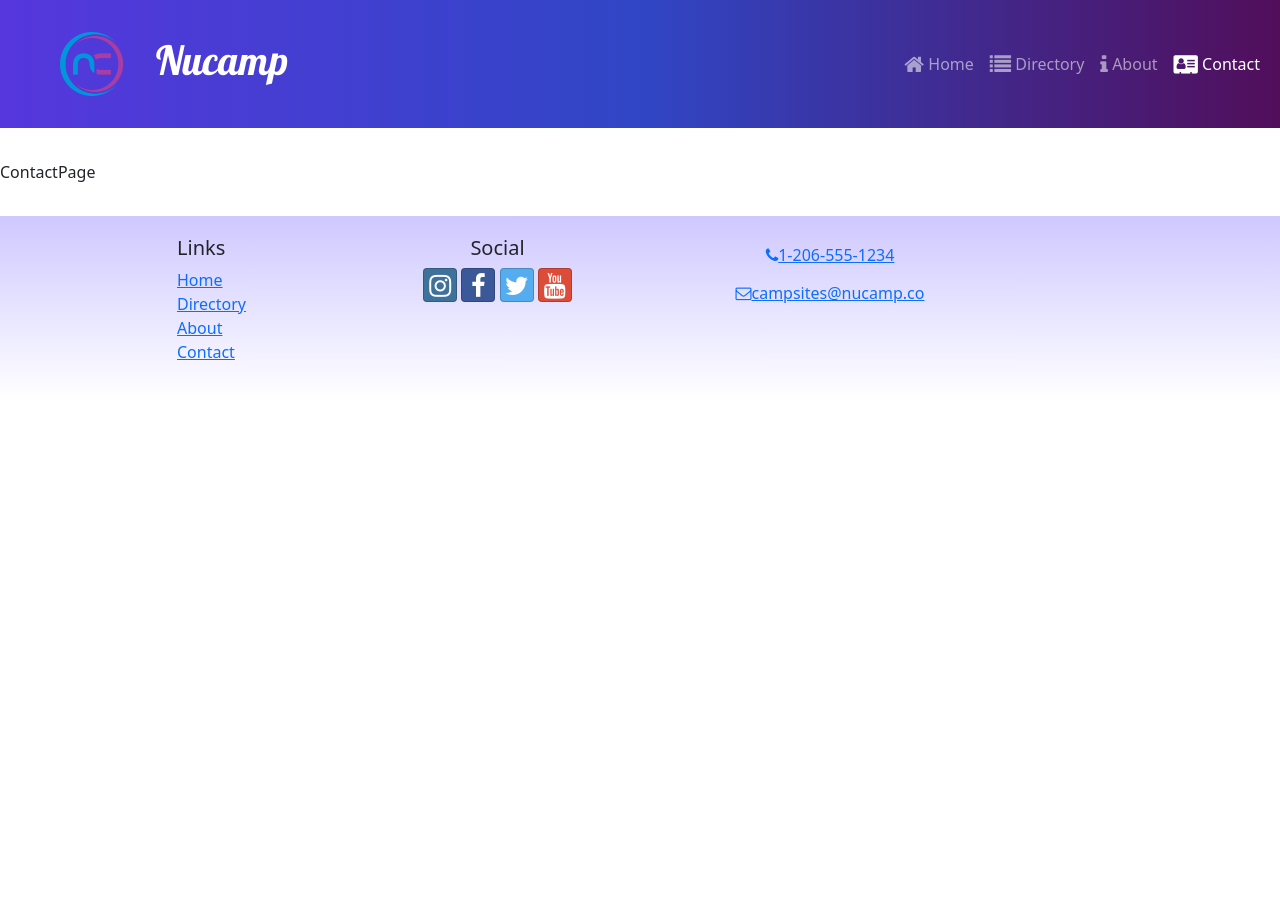
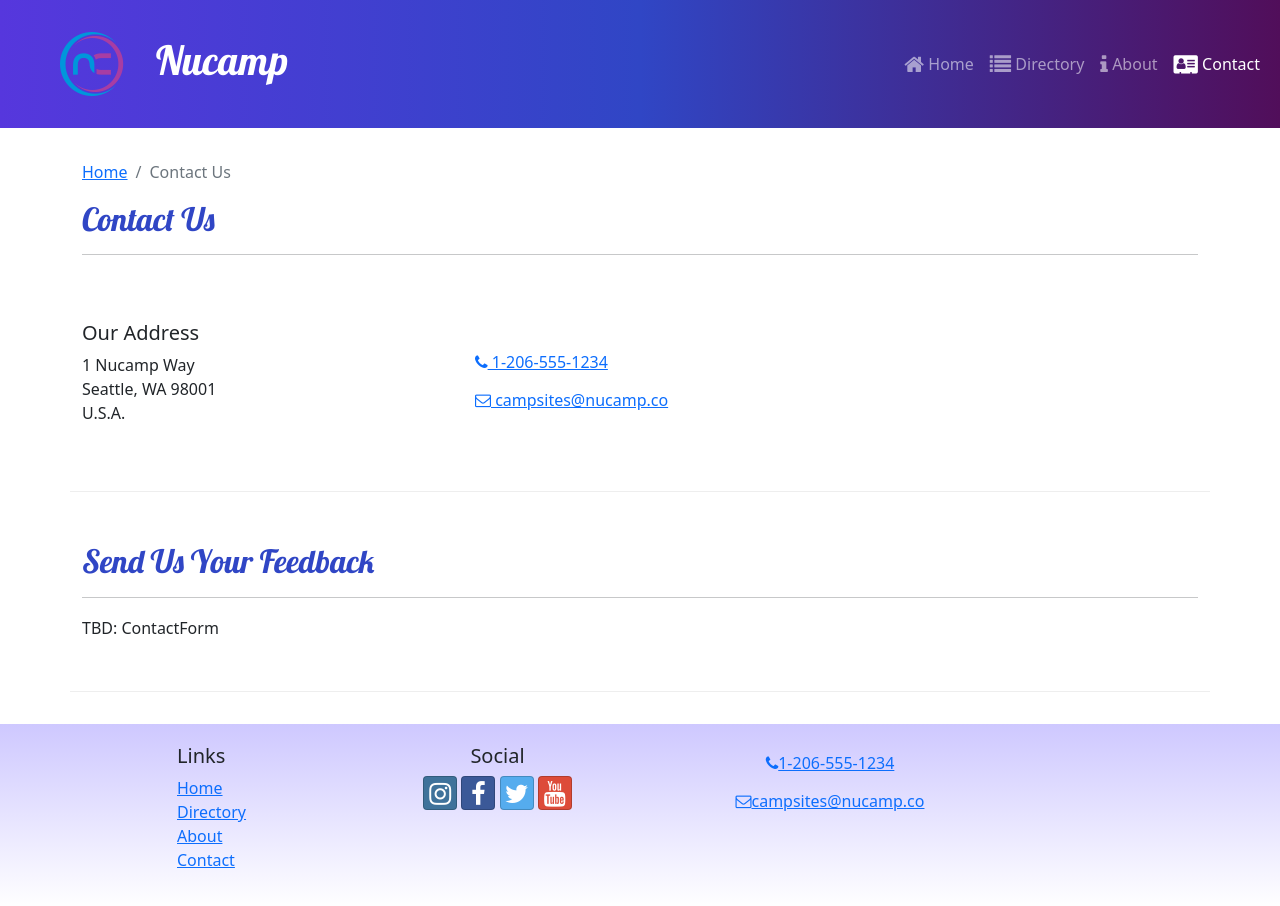
Before and after one commit to dj-supa/nucampsite-with-React, a React (Create React App) app: page /contact in a window 1280 px wide. Before the commit the page ends 800 px from the top, so only its background shows below. Built offline with nearby package versions, Linux system fonts and the light colour scheme.

Commit message:
ContactPage React

```diff
--- /dev/null
+++ b/src/features/display/AnimatedDisplayCard.js
@@ -0,0 +1,32 @@
+import { useState, useEffect } from 'react';
+import { Card, CardImg, CardText, CardBody, CardTitle } from 'reactstrap';
+import { useSpring, animated } from 'react-spring';
+
+const AnimatedDisplayCard = ({ item }) => {
+    const { image, name, description } = item;
+    const [toggle, setToggle] = useState(false);
+
+    const animatedStyle = useSpring({
+        opacity: toggle ? 1 : 0,
+        transform: toggle ? 'scale(1,1)' : 'scale(1,0)',
+        config: { duration: 500 }
+    });
+
+    useEffect(() => {
+        setToggle(true);
+    }, []);
+
+    return (
+        <animated.div style={animatedStyle}>
+            <Card>
+                <CardImg src={image} alt={name} />
+                <CardBody>
+                    <CardTitle>{name}</CardTitle>
+                    <CardText>{description}</CardText>
+                </CardBody>
+            </Card>
+        </animated.div>
+    )
+};
+
+export default AnimatedDisplayCard;
--- a/src/features/display/DisplayList.js
+++ b/src/features/display/DisplayList.js
@@ -1,5 +1,6 @@
 import { Col, Row } from 'reactstrap';
-import DisplayCard from './DisplayCard';
+// import DisplayCard from './DisplayCard';
+import AnimatedDisplayCard from './AnimatedDisplayCard';
 import { selectFeaturedCampsite } from '../campsites/campsitesSlice';
 import { selectFeaturedPromotion } from '../promotions/promotionsSlice';
 import { selectFeaturedPartner } from '../partners/partnersSlice';
@@ -11,9 +12,11 @@
         <Row>
             {items.map((item, idx) => {
                 return (
-                    <Col md className='m-1' key={idx}>
-                        <DisplayCard item={item} />
-                    </Col>
+                    item && (
+                        <Col md className='m-1' key={idx}>
+                            <AnimatedDisplayCard item={item} />
+                        </Col>
+                    )
                 )
             })}
         </Row>
--- a/src/pages/ContactPage.js
+++ b/src/pages/ContactPage.js
@@ -1,5 +1,50 @@
-const ContactPage= () => {
-    return <div>ContactPage</div>
+import { Container, Col, Row } from 'reactstrap';
+import SubHeader from '../components/SubHeader';
+
+
+
+const ContactPage = () => {
+    return (
+        <Container>
+            <SubHeader current='Contact Us' />
+            <Row className='row-content align-items-center'>
+                <Col sm='4'>
+                    <h5>Our Address</h5>
+                    <address>
+                        1 Nucamp Way
+                        <br />
+                        Seattle, WA 98001
+                        <br />
+                        U.S.A.
+                    </address>
+                </Col>
+                <Col>
+                    <a
+                        role='button'
+                        className='btn btn-link'
+                        href='tel:+12065551234'
+                    >
+                        <i className='fa fa-phone' /> 1-206-555-1234
+                    </a>
+                    <br />
+                    <a
+                        role='button'
+                        className='btn btn-link'
+                        href='mailto:fakeemail@fakeemail.co'
+                    >
+                        <i className='fa fa-envelope-o' /> campsites@nucamp.co
+                    </a>
+                </Col>
+            </Row>
+            <Row className='row-content'>
+                <Col xs='12'>
+                    <h2>Send Us Your Feedback</h2>
+                    <hr/>
+                </Col>
+                <Col md='10'>TBD: ContactForm</Col>
+            </Row>
+        </Container>
+    )
 }
 
 export default ContactPage;
```
